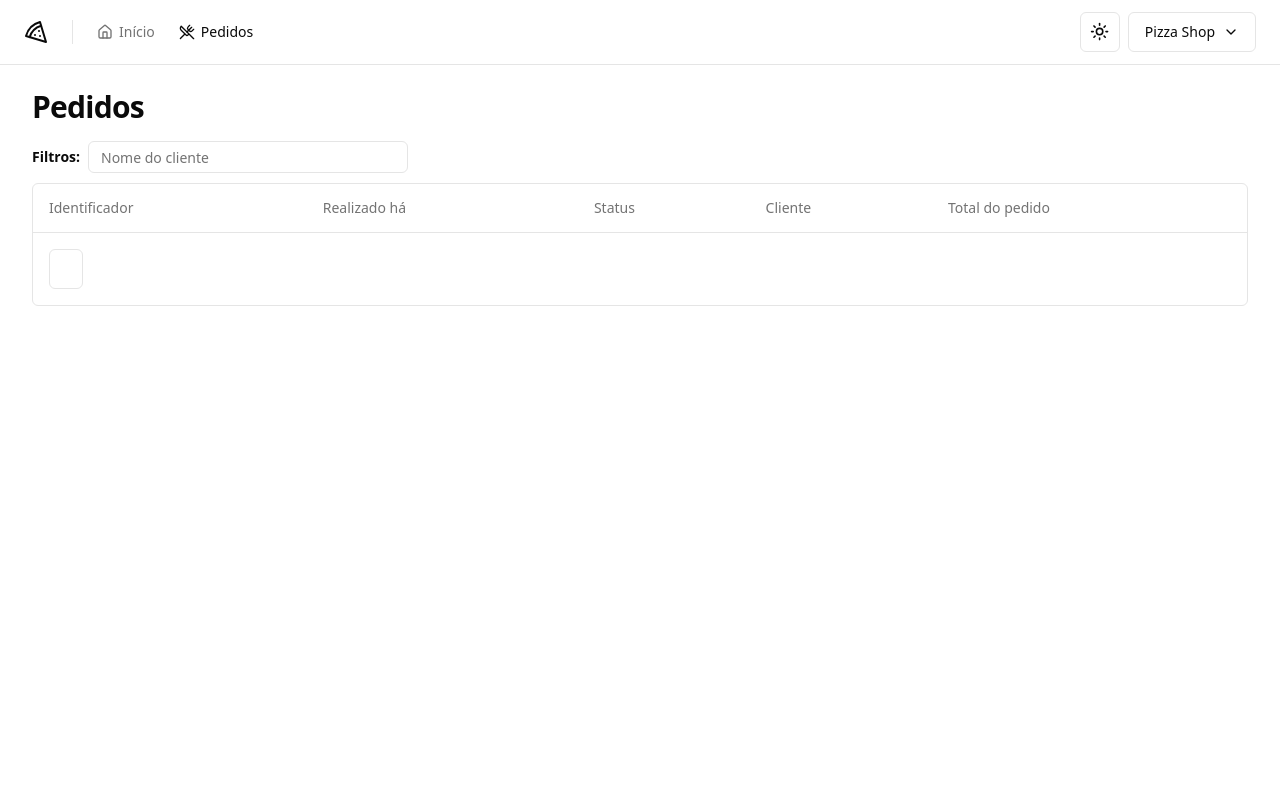
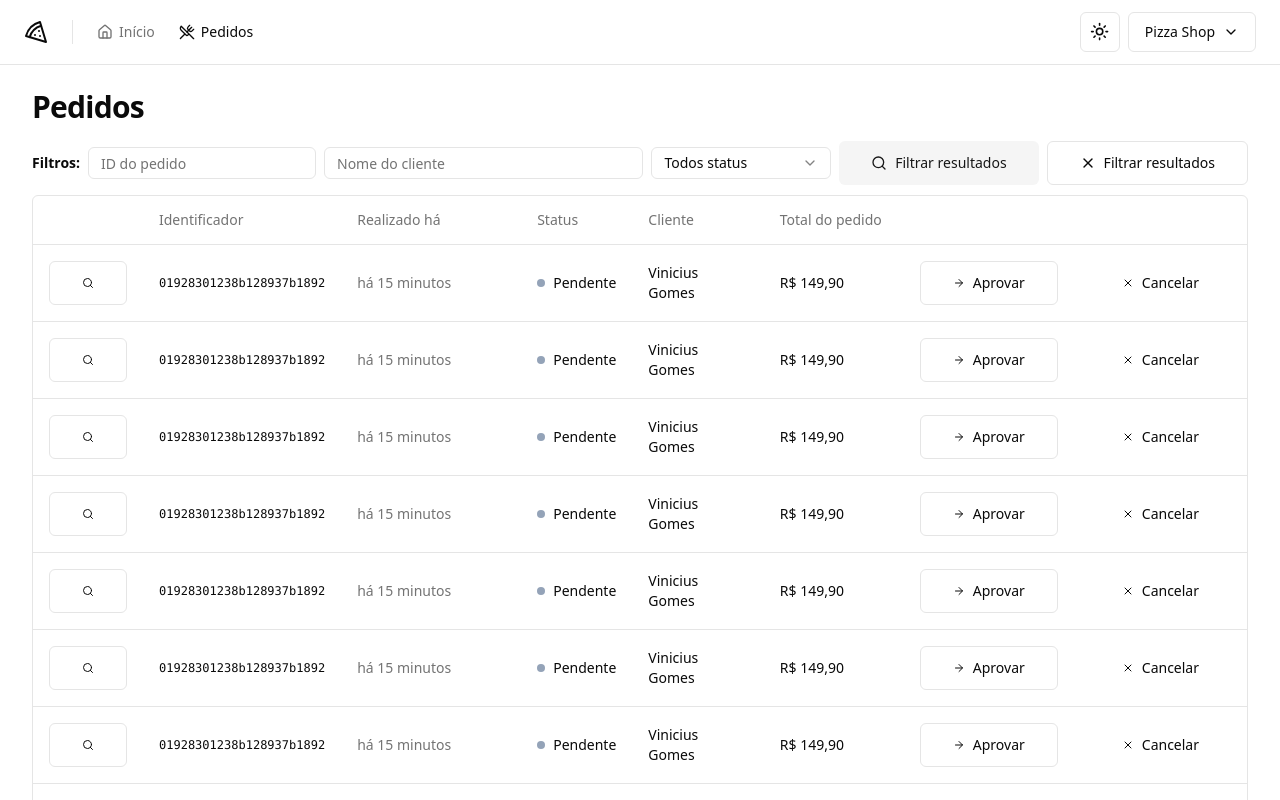
Before and after one commit to Vyncs/pizza-shop-web, a React (Vite) app: page /orders in a window 1280 px wide. Shown: the top 800 px of the page. Built offline with nearby package versions, Linux system fonts and the light colour scheme.

Commit message:
componentizando tabela e criando layout de filtros

```diff
--- a/package.json
+++ b/package.json
@@ -13,6 +13,7 @@
     "@hookform/resolvers": "^3.3.4",
     "@radix-ui/react-dropdown-menu": "^2.1.1",
     "@radix-ui/react-label": "^2.0.2",
+    "@radix-ui/react-select": "^2.1.1",
     "@radix-ui/react-separator": "^1.0.3",
     "@radix-ui/react-slot": "^1.0.2",
     "class-variance-authority": "^0.7.0",
--- /dev/null
+++ b/src/components/ui/select.tsx
@@ -0,0 +1,158 @@
+import * as SelectPrimitive from '@radix-ui/react-select'
+import { Check, ChevronDown, ChevronUp } from 'lucide-react'
+import * as React from 'react'
+
+import { cn } from '@/lib/utils'
+
+const Select = SelectPrimitive.Root
+
+const SelectGroup = SelectPrimitive.Group
+
+const SelectValue = SelectPrimitive.Value
+
+const SelectTrigger = React.forwardRef<
+  React.ElementRef<typeof SelectPrimitive.Trigger>,
+  React.ComponentPropsWithoutRef<typeof SelectPrimitive.Trigger>
+>(({ className, children, ...props }, ref) => (
+  <SelectPrimitive.Trigger
+    ref={ref}
+    className={cn(
+      'flex h-10 w-full items-center justify-between rounded-md border border-input bg-background px-3 py-2 text-sm ring-offset-background placeholder:text-muted-foreground focus:outline-none focus:ring-2 focus:ring-ring focus:ring-offset-2 disabled:cursor-not-allowed disabled:opacity-50 [&>span]:line-clamp-1',
+      className,
+    )}
+    {...props}
+  >
+    {children}
+    <SelectPrimitive.Icon asChild>
+      <ChevronDown className="h-4 w-4 opacity-50" />
+    </SelectPrimitive.Icon>
+  </SelectPrimitive.Trigger>
+))
+SelectTrigger.displayName = SelectPrimitive.Trigger.displayName
+
+const SelectScrollUpButton = React.forwardRef<
+  React.ElementRef<typeof SelectPrimitive.ScrollUpButton>,
+  React.ComponentPropsWithoutRef<typeof SelectPrimitive.ScrollUpButton>
+>(({ className, ...props }, ref) => (
+  <SelectPrimitive.ScrollUpButton
+    ref={ref}
+    className={cn(
+      'flex cursor-default items-center justify-center py-1',
+      className,
+    )}
+    {...props}
+  >
+    <ChevronUp className="h-4 w-4" />
+  </SelectPrimitive.ScrollUpButton>
+))
+SelectScrollUpButton.displayName = SelectPrimitive.ScrollUpButton.displayName
+
+const SelectScrollDownButton = React.forwardRef<
+  React.ElementRef<typeof SelectPrimitive.ScrollDownButton>,
+  React.ComponentPropsWithoutRef<typeof SelectPrimitive.ScrollDownButton>
+>(({ className, ...props }, ref) => (
+  <SelectPrimitive.ScrollDownButton
+    ref={ref}
+    className={cn(
+      'flex cursor-default items-center justify-center py-1',
+      className,
+    )}
+    {...props}
+  >
+    <ChevronDown className="h-4 w-4" />
+  </SelectPrimitive.ScrollDownButton>
+))
+SelectScrollDownButton.displayName =
+  SelectPrimitive.ScrollDownButton.displayName
+
+const SelectContent = React.forwardRef<
+  React.ElementRef<typeof SelectPrimitive.Content>,
+  React.ComponentPropsWithoutRef<typeof SelectPrimitive.Content>
+>(({ className, children, position = 'popper', ...props }, ref) => (
+  <SelectPrimitive.Portal>
+    <SelectPrimitive.Content
+      ref={ref}
+      className={cn(
+        'relative z-50 max-h-96 min-w-[8rem] overflow-hidden rounded-md border bg-popover text-popover-foreground shadow-md data-[state=open]:animate-in data-[state=closed]:animate-out data-[state=closed]:fade-out-0 data-[state=open]:fade-in-0 data-[state=closed]:zoom-out-95 data-[state=open]:zoom-in-95 data-[side=bottom]:slide-in-from-top-2 data-[side=left]:slide-in-from-right-2 data-[side=right]:slide-in-from-left-2 data-[side=top]:slide-in-from-bottom-2',
+        position === 'popper' &&
+          'data-[side=bottom]:translate-y-1 data-[side=left]:-translate-x-1 data-[side=right]:translate-x-1 data-[side=top]:-translate-y-1',
+        className,
+      )}
+      position={position}
+      {...props}
+    >
+      <SelectScrollUpButton />
+      <SelectPrimitive.Viewport
+        className={cn(
+          'p-1',
+          position === 'popper' &&
+            'h-[var(--radix-select-trigger-height)] w-full min-w-[var(--radix-select-trigger-width)]',
+        )}
+      >
+        {children}
+      </SelectPrimitive.Viewport>
+      <SelectScrollDownButton />
+    </SelectPrimitive.Content>
+  </SelectPrimitive.Portal>
+))
+SelectContent.displayName = SelectPrimitive.Content.displayName
+
+const SelectLabel = React.forwardRef<
+  React.ElementRef<typeof SelectPrimitive.Label>,
+  React.ComponentPropsWithoutRef<typeof SelectPrimitive.Label>
+>(({ className, ...props }, ref) => (
+  <SelectPrimitive.Label
+    ref={ref}
+    className={cn('py-1.5 pl-8 pr-2 text-sm font-semibold', className)}
+    {...props}
+  />
+))
+SelectLabel.displayName = SelectPrimitive.Label.displayName
+
+const SelectItem = React.forwardRef<
+  React.ElementRef<typeof SelectPrimitive.Item>,
+  React.ComponentPropsWithoutRef<typeof SelectPrimitive.Item>
+>(({ className, children, ...props }, ref) => (
+  <SelectPrimitive.Item
+    ref={ref}
+    className={cn(
+      'relative flex w-full cursor-default select-none items-center rounded-sm py-1.5 pl-8 pr-2 text-sm outline-none focus:bg-accent focus:text-accent-foreground data-[disabled]:pointer-events-none data-[disabled]:opacity-50',
+      className,
+    )}
+    {...props}
+  >
+    <span className="absolute left-2 flex h-3.5 w-3.5 items-center justify-center">
+      <SelectPrimitive.ItemIndicator>
+        <Check className="h-4 w-4" />
+      </SelectPrimitive.ItemIndicator>
+    </span>
+
+    <SelectPrimitive.ItemText>{children}</SelectPrimitive.ItemText>
+  </SelectPrimitive.Item>
+))
+SelectItem.displayName = SelectPrimitive.Item.displayName
+
+const SelectSeparator = React.forwardRef<
+  React.ElementRef<typeof SelectPrimitive.Separator>,
+  React.ComponentPropsWithoutRef<typeof SelectPrimitive.Separator>
+>(({ className, ...props }, ref) => (
+  <SelectPrimitive.Separator
+    ref={ref}
+    className={cn('-mx-1 my-1 h-px bg-muted', className)}
+    {...props}
+  />
+))
+SelectSeparator.displayName = SelectPrimitive.Separator.displayName
+
+export {
+  Select,
+  SelectGroup,
+  SelectValue,
+  SelectTrigger,
+  SelectContent,
+  SelectLabel,
+  SelectItem,
+  SelectSeparator,
+  SelectScrollUpButton,
+  SelectScrollDownButton,
+}
--- a/src/main.tsx
+++ b/src/main.tsx
@@ -1,6 +1,7 @@
 import React from 'react'
 import ReactDOM from 'react-dom/client'
-import {App} from './App'
+
+import { App } from './App'
 
 ReactDOM.createRoot(document.getElementById('root')!).render(
   <React.StrictMode>
--- /dev/null
+++ b/src/pages/app/orders/oder-table-filters.tsx
@@ -0,0 +1,46 @@
+import { Search, X } from 'lucide-react'
+
+import { Button } from '@/components/ui/button'
+import { Input } from '@/components/ui/input'
+import {
+  Select,
+  SelectContent,
+  SelectItem,
+  SelectTrigger,
+  SelectValue,
+} from '@/components/ui/select'
+
+export function OrderTableFilters() {
+  return (
+    <>
+      <form className="flex items-center gap-2">
+        <span className="text-sm font-semibold">Filtros:</span>
+        <Input placeholder="ID do pedido" className="h-8 w-auto" />
+        <Input placeholder="Nome do cliente" className="h-8 w-[320px]" />
+        <Select defaultValue="all">
+          <SelectTrigger className="h-8 w-[180px]">
+            <SelectValue></SelectValue>
+          </SelectTrigger>
+          <SelectContent>
+            <SelectItem value="all">Todos status</SelectItem>
+            <SelectItem value="pending">Pendente</SelectItem>
+            <SelectItem value="canceled">Cancelado</SelectItem>
+            <SelectItem value="processing">Em preparo</SelectItem>
+            <SelectItem value="delivering">Em entrega</SelectItem>
+            <SelectItem value="delivered">Entregue</SelectItem>
+          </SelectContent>
+        </Select>
+
+        <Button type="button" variant="secondary" size="lg">
+          <Search className="mr-2 h-4 w-4" />
+          Filtrar resultados
+        </Button>
+
+        <Button type="button" variant="outline" size="lg">
+          <X className="mr-2 h-4 w-4" />
+          Filtrar resultados
+        </Button>
+      </form>
+    </>
+  )
+}
--- /dev/null
+++ b/src/pages/app/orders/order-table-row.tsx
@@ -0,0 +1,43 @@
+import { ArrowRight, Search, X } from 'lucide-react'
+
+import { Button } from '@/components/ui/button'
+import { TableCell, TableRow } from '@/components/ui/table'
+
+export function OrderTableRow() {
+  return (
+    <>
+      <TableRow>
+        <TableCell>
+          <Button variant="outline" size="lg">
+            <Search className="h-3 w-3" />
+            <span className="sr-only">Detalhes do pedido</span>
+          </Button>
+        </TableCell>
+        <TableCell className="font-mono text-xs font-medium">
+          01928301238b128937b1892
+        </TableCell>
+        <TableCell className="text-muted-foreground">há 15 minutos</TableCell>
+        <TableCell>
+          <div className="flex items-center gap-2">
+            <span className="h-2 w-2 rounded-full bg-slate-400"></span>
+            <span>Pendente</span>
+          </div>
+        </TableCell>
+        <TableCell className="font-medium">Vinicius Gomes</TableCell>
+        <TableCell className="font-medium">R$ 149,90</TableCell>
+        <TableCell>
+          <Button variant="outline" size="lg">
+            <ArrowRight className="mr-2 h-3 w-3" />
+            Aprovar
+          </Button>
+        </TableCell>
+        <TableCell>
+          <Button variant="ghost" size="lg">
+            <X className="mr-2 h-3 w-3" />
+            Cancelar
+          </Button>
+        </TableCell>
+      </TableRow>
+    </>
+  )
+}
--- a/src/pages/app/orders/orders.tsx
+++ b/src/pages/app/orders/orders.tsx
@@ -1,15 +1,15 @@
 import { Helmet } from 'react-helmet-async'
 
-import { Button } from '@/components/ui/button'
-import { Input } from '@/components/ui/input'
 import {
   Table,
   TableBody,
-  TableCell,
   TableHead,
   TableHeader,
   TableRow,
 } from '@/components/ui/table'
+
+import { OrderTableFilters } from './oder-table-filters'
+import { OrderTableRow } from './order-table-row'
 
 export function Orders() {
   return (
@@ -19,27 +19,25 @@
         <h1 className="text-3xl font-bold tracking-tight">Pedidos</h1>
       </div>
       <div className="space-y-2.5">
-        <form className="flex items-center gap-2">
-          <span className="text-sm font-semibold">Filtros:</span>
-          <Input placeholder="Nome do cliente" className="h-8 w-[320px]" />
-        </form>
+        <OrderTableFilters />
         <div className="rounded-md border">
           <Table>
             <TableHeader>
               <TableRow>
-                <TableHead>Identificador</TableHead>
-                <TableHead>Realizado há</TableHead>
-                <TableHead>Status</TableHead>
+                <TableHead className="w-[64px]"></TableHead>
+                <TableHead className="w-[140px]">Identificador</TableHead>
+                <TableHead className="w-[180px]">Realizado há</TableHead>
+                <TableHead className="w-[140x]">Status</TableHead>
                 <TableHead>Cliente</TableHead>
-                <TableHead>Total do pedido</TableHead>
+                <TableHead className="w-[140px]">Total do pedido</TableHead>
+                <TableHead className="w-[164px]"></TableHead>
+                <TableHead className="w-[132px]"></TableHead>
               </TableRow>
             </TableHeader>
             <TableBody>
-              <TableRow>
-                <TableCell>
-                  <Button variant="outline"></Button>
-                </TableCell>
-              </TableRow>
+              {Array.from({ length: 10 }).map((_, i) => {
+                return <OrderTableRow key={i} />
+              })}
             </TableBody>
           </Table>
         </div>
```
Also changed, not shown: src/components/ui/separator.tsx (+9 -9 lines), 1 other file (tests, documents, lock files or other folders).
